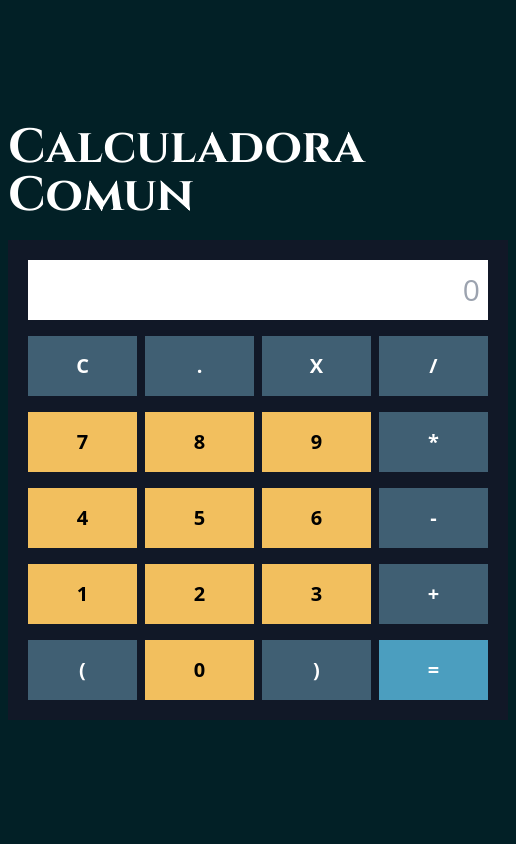
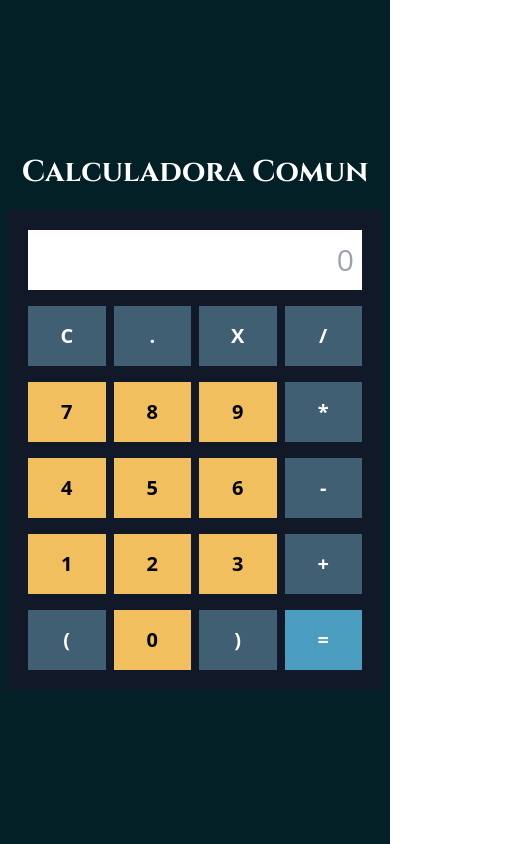
Before and after one commit to Ronaldjga/calculadora, a Next.js app: page /commonCalculator in a window 390 px wide. Shown: the whole page, 516 px wide, since content can reach past the window. Built offline with nearby package versions, Linux system fonts and the light colour scheme.

Commit message:
common calculator finished

```diff
--- a/pages/commonCalculator.js
+++ b/pages/commonCalculator.js
@@ -1,4 +1,5 @@
 import react, { useState } from "react"
+import next from "next"
 import { useEffect } from "react"
 import { ButtonAdd, ButtonEqual, ButtonClear, ButtonEquations, ButtonRemoveLast } from "../src/components/buttons"
 
@@ -6,7 +7,12 @@ export default function CommonCalculatorPage() {
     const [tela, setTela] = react.useState('')
 
     return (
-        <>
+        <html>
+            <head>
+                <title>Calculadora Comum</title>
+            </head>
+            <body className="bg-darkBluePrimary">
+
                 <div onKeyPress={(e) => {
                     if (e.key === 'Enter') {
                         e.preventDefault();
@@ -14,14 +20,15 @@ export default function CommonCalculatorPage() {
                         setTela(eval(tela))
                     }
                 }}
-                className="w-full h-full bg-darkBluePrimary flex flex-col items-center justify-center p-2 gap-5"
+                    className="w-full h-full flex flex-col items-center justify-center p-2 gap-5"
                 >
-                <h1 className="font-h1Title text-white text-5xl font-bold">Calculadora Comun</h1>
+                    <h1 className="font-h1Title text-white text-3xl text-center sm:text-5xl font-bold">Calculadora Comun</h1>
+
                     <div
-                    className="bg-gray-900 w-[500px] grid grid-rows-6 grid-cols-4 gap-x-2 gap-y-4 p-5"
+                        className="bg-gray-900 sm:w-[500px] grid grid-rows-6 grid-cols-4 gap-x-2 gap-y-4 p-5"
                     >
                         <input
-                        className="min-w-[300px] p-2 bg-white text-black text-right col-span-4 text-3xl"
+                            className="sm:min-w-[300px] p-2 bg-white text-black text-right col-span-4 text-3xl"
                             value={tela}
                             onChange={(e) => {
                                 const valor = e.target.value;
@@ -57,6 +64,7 @@ export default function CommonCalculatorPage() {
 
                     </div>
                 </div>
-        </>
+            </body>
+        </html>
     )
 }
```
Lines whose indentation alone changed are shown as unchanged.
